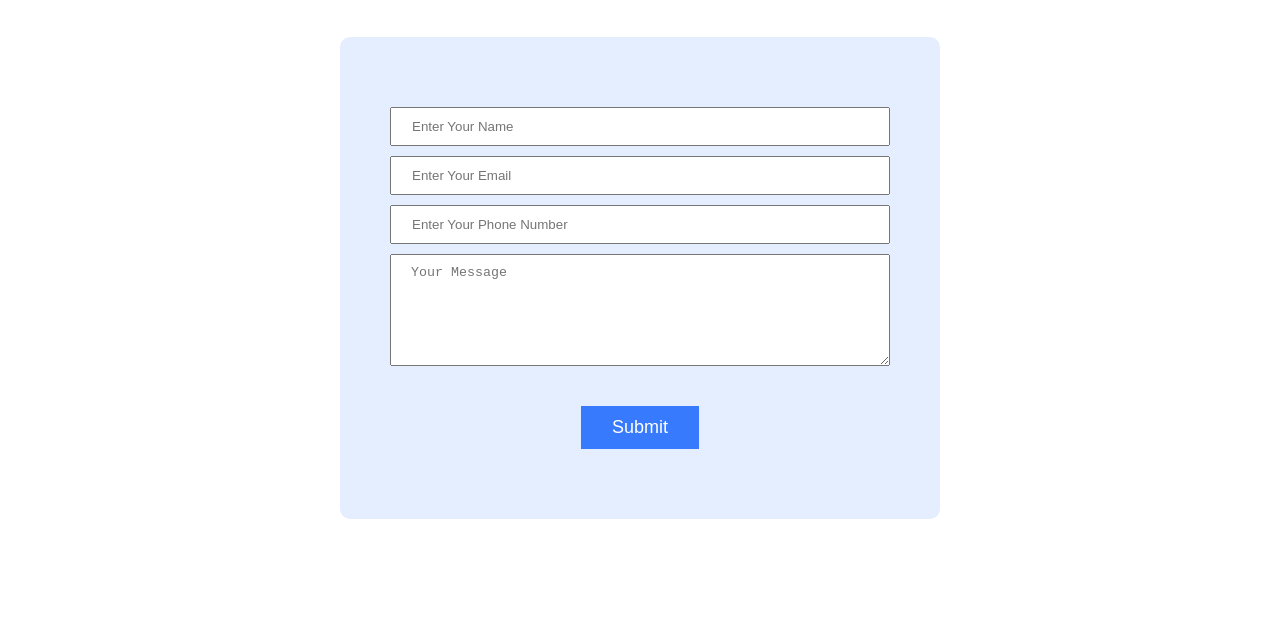
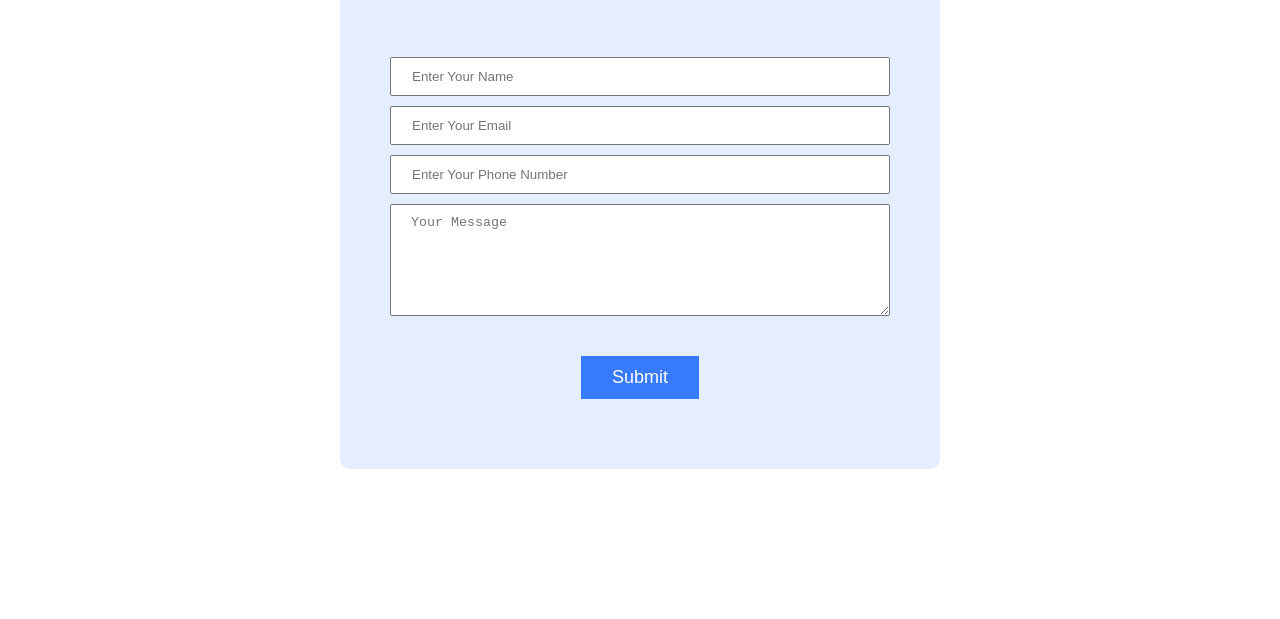
Before and after one commit to webcad24tamanna/archy, a plain HTML site: page contact.html in a window 1280 px wide. Shown: the part 282-901 px from the top of the page. After the commit the page ends 851 px from the top, so only its background shows below. Drawn offline with Linux system fonts and the light colour scheme; a web font is replaced by a local one.

Commit message:
style.css

```diff
--- a/style.css
+++ b/style.css
@@ -307,7 +307,7 @@ h1 span{
 
 /* contact_page_start */
 .contact_section{
-    padding: 100px 0;
+    padding: 50px 0 100px;
 }
 .contact_section .container{
     max-width: 600px;
```
